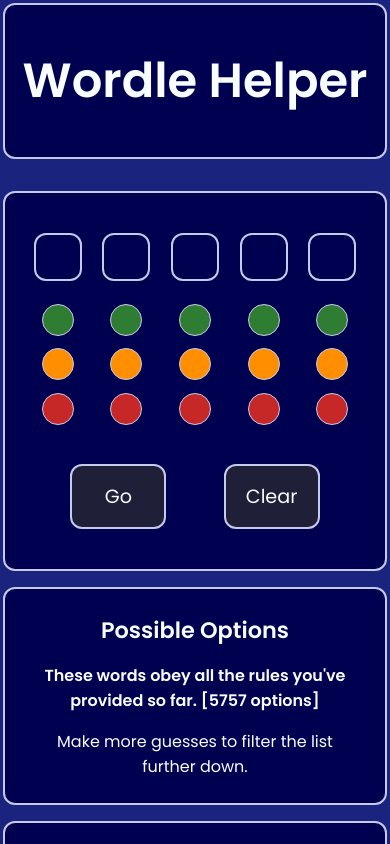
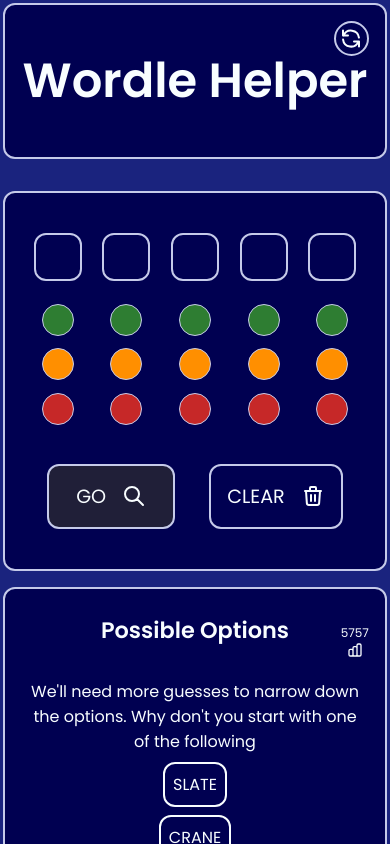
Before and after one commit to liamjamesburks/wordle-helper, a React (Create React App) app: page / in a window 390 px wide. Shown: the top 844 px of the page. Built offline with nearby package versions, Linux system fonts and the light colour scheme.

Commit message:
Added initial options and some UI updates. Added icons.

```diff
--- a/package.json
+++ b/package.json
@@ -3,6 +3,7 @@
   "version": "0.1.0",
   "private": true,
   "dependencies": {
+    "@heroicons/react": "^1.0.6",
     "@reduxjs/toolkit": "^1.8.2",
     "@testing-library/jest-dom": "^5.16.4",
     "@testing-library/react": "^13.3.0",
--- a/src/App.css
+++ b/src/App.css
@@ -95,6 +95,38 @@
     width: 100%;
 
     margin: 0 0 2rem 0;
+
+    position: relative;
+  }
+
+  /*.refresh-button {*/
+  /*  position: absolute;*/
+  /*  top: 2rem;*/
+  /*  right: 2rem;*/
+
+  /*  height: 3.2rem;*/
+  /*  width: 3.2rem;*/
+  /*}*/
+}
+@media only screen and (max-width: 800px) {
+  .refresh-button {
+    position: absolute;
+    top: 1rem;
+    right: 1rem;
+
+    height: 2.2rem;
+    width: 2.2rem;
+  }
+}
+
+@media only screen and (min-width: 800px) {
+  .refresh-button {
+    position: absolute;
+    top: 33%;
+    right: 2rem;
+
+    height: 3.2rem;
+    width: 3.2rem;
   }
 }
 
@@ -139,7 +171,38 @@
     width: 100%;
 
     margin: 0 0 1rem 0;
+
+    position: relative;
   }
+}
+
+.refresh-button {
+  display: flex;
+  justify-content: center;
+  align-items: center;
+
+  cursor: pointer;
+
+  color: var(--foreground);
+  background-color: var(--card-background);
+  border: 2px solid var(--card-border);
+  border-radius: 100%;
+
+  transform: scale(1);
+  transition: 0.1s;
+}
+
+.refresh-button:hover {
+  background-color: var(--card-background-hover);
+
+  transform: scale(1.2);
+  transition: 0.1s;
+}
+
+.refresh-button-icon {
+  height: 100%;
+  width: 1.5rem;
+  max-height: 100%;
 }
 
 .app-title {
@@ -148,7 +211,6 @@
 
   padding: 2rem 0;
   margin: 0;
-  width: 100%;
 
   text-align: center;
   color: var(--foreground);
--- a/src/App.js
+++ b/src/App.js
@@ -10,12 +10,24 @@
 import FilteredWordList from "./components/filtered-word-list-component/filtered-word-list-component";
 import GuessHistory from "./components/guess-history-component/guess-history-component";
 
+import { RefreshIcon } from '@heroicons/react/outline';
+
 import './App.css';
+
+const suggestions = [
+    'SLATE',
+    'CRANE',
+    'DEPOT',
+    'TRIED'
+]
 
 function App() {
     const [ wordList, setWordList ] = useState(wordListJson['words']);
     const [ wordListUnused, setWordListUnused ] = useState(wordListJson['words']);
-    const alphabetState = useSelector(selectAlphabetState).alphabetState;
+
+    const store = useSelector(selectAlphabetState);
+    const alphabetState = store.alphabetState;
+    // const guessHistory = store.history;
 
     const filterWordListUnused = () => {
         let filteredWordListUnused = [];
@@ -83,6 +95,10 @@
         setWordList(filteredWordList);
     }
 
+    const clearState = () => {
+        document.location.reload();
+    };
+
     useEffect(() => {
         filterWordList();
         filterWordListUnused();
@@ -94,6 +110,9 @@
                 <h1 className="app-title">
                     Wordle Helper
                 </h1>
+                <button className="refresh-button" onClick={clearState}>
+                    <RefreshIcon className="refresh-button-icon" />
+                </button>
             </div>
 
             <div className="app-content">
@@ -102,14 +121,23 @@
                         <WordInput />
                     </div>
                     <div className="centred">
-                        <FilteredWordList filteredList={wordList} title="Possible Options" subtitle="These words obey all the rules you've provided so far." instructions="Make more guesses to filter the list further down." wordLimit={200}/>
+                        <FilteredWordList
+                            filteredList={wordList}
+                            title="Possible Options"
+                            suggestions={suggestions}
+                            wordLimit={200}
+                        />
                     </div>
                 </div>
 
                 <div className='app-column'>
                     <GuessHistory/>
                     <div className="centred">
-                        <FilteredWordList filteredList={wordListUnused} title="Information Gain" subtitle="These words don't contain any of the letters you've already used." instructions="These may not be correct, but they will provide more information than re-using letters." wordLimit={500}/>
+                        <FilteredWordList
+                            filteredList={wordListUnused}
+                            title="Information Gain"
+                            wordLimit={500}
+                        />
                     </div>
                     <AlphabetState />
                 </div>
--- a/src/components/filtered-word-list-component/filtered-word-list-component.jsx
+++ b/src/components/filtered-word-list-component/filtered-word-list-component.jsx
@@ -1,15 +1,26 @@
 import './filtered-word-list-styles.css';
+import {useSelector} from "react-redux";
+import {selectAlphabetState} from "../../features/alphabet-state/alphabetStateSlice";
+
+import { ChartBarIcon } from "@heroicons/react/outline";
 
 const FilteredWordList = (props) => {
-    const { filteredList, title, subtitle, instructions, wordLimit} = props;
+    const { filteredList, title, wordLimit, suggestions } = props;
+
+    const store = useSelector(selectAlphabetState);
+    const guessHistory = store.guessHistory.history;
 
     return (
         <div className="generic-container">
+            <div className="total-count-text">
+                <p>{ filteredList.length }</p>
+                <ChartBarIcon className="total-count-icon"/>
+            </div>
             <h2 className="alphabet-group-title">
                 { title }
             </h2>
             <h4 className="subtitle">
-                { subtitle } [{ filteredList.length} options]
+                { !guessHistory ? 'Enter a word to begin filtering the options.' : ''}
             </h4>
             { filteredList.length <= wordLimit ?
                 (
@@ -24,7 +35,29 @@
                     </div>
                 ) :
                 (
-                    <p className='further-instructions'> { instructions } </p>
+                    <div className='further-instructions'>
+                        { suggestions ? (
+                                "We'll need more guesses to narrow down the options. Why don't you start with one of the following"
+                            )
+                        :
+                            (
+                                guessHistory ? "We'll need more guesses to narrow down the options" : ""
+                            )
+                        }
+                        {
+                            suggestions ? (
+                                suggestions.map((suggestion) => {
+                                    return (
+                                        <p key={suggestion} className="word-option">
+                                            {suggestion}
+                                        </p>
+                                    )
+                                })
+                            ) : (
+                                ''
+                            )
+                        }
+                    </div>
                 )
             }
         </div>
--- a/src/components/filtered-word-list-component/filtered-word-list-styles.css
+++ b/src/components/filtered-word-list-component/filtered-word-list-styles.css
@@ -4,6 +4,33 @@
     padding: 1rem;
 }
 
+.total-count-text {
+    display: flex;
+    justify-content: center;
+    align-items: center;
+
+    position: absolute;
+
+    font-family: source-code-pro, Menlo, Monaco, Consolas, 'Courier New',
+    monospace;
+    font-size: 0.75rem;
+    font-stretch: ultra-expanded;
+    font-weight: normal;
+
+    align-self: center;
+    justify-self: center;
+    text-align: center;
+
+    padding: 0;
+    margin: 0;
+}
+
+.total-count-icon {
+    width: 1rem;
+    margin-left: 0.5rem;
+
+    align-self: center;
+}
 
 @media only screen and (min-width: 800px) {
     .word-option {
@@ -29,6 +56,11 @@
         width: 100%;
 
         overflow-y: scroll;
+    }
+
+    .total-count-text {
+        top: 2.6rem;
+        right: 2rem;
     }
 }
 
@@ -59,4 +91,32 @@
 
         margin-top: 1rem;
     }
+
+    .total-count-text {
+        max-width: 4rem;
+    }
 }
+
+@media only screen and (max-width: 400px) {
+    .total-count-text {
+        max-width: 3rem;
+        display: flex;
+        flex-direction: column;
+
+        justify-content: center;
+        align-items: center;
+    }
+
+    .total-count-icon {
+        width: 1rem;
+        margin: 0;
+        align-self: center;
+    }
+}
+
+@media only screen and (max-width:  1480px) {
+    .total-count-text {
+        top: 2.2rem;
+        right: 1rem;
+    }
+}
--- a/src/components/word-input/word-input-component.jsx
+++ b/src/components/word-input/word-input-component.jsx
@@ -9,6 +9,8 @@
 } from "../../features/guess-history/guessHistorySlice";
 
 import LetterInput from "../letter-input/letter-input-component";
+import { SearchIcon, TrashIcon } from '@heroicons/react/outline';
+
 import './word-input-styles.css';
 
 const WordInput = () => {
@@ -97,7 +99,11 @@
         newLetters[event.target.id]['letter'] = event.target.value.toLowerCase();
         setLetters(newLetters);
 
-        if ((event.target.id) !== 4) {
+        if (((event.target.value) === "") && ((event.target.id) !== "0")) {
+            const nextInput = Number(event.target.id)-1;
+            document.getElementById(String(nextInput)).focus();
+        }
+        else if ((event.target.id) !== "4" && ((event.target.value) !== "")) {
             const nextInput = Number(event.target.id)+1;
             document.getElementById(String(nextInput)).focus();
         }
@@ -110,10 +116,10 @@
         newLetters[colourDictionary.position]['colour'] = colourDictionary.colour;
         setLetters(newLetters);
 
-        if ((colourDictionary.position) !== 4) {
-            const nextInput = Number(colourDictionary.position)+1;
-            document.getElementById(String(nextInput)).focus();
-        }
+        // if ((colourDictionary.position) !== 4) {
+        //     const nextInput = Number(colourDictionary.position)+1;
+        //     document.getElementById(String(nextInput)).focus();
+        // }
     }
 
     return (
@@ -126,8 +132,14 @@
                 <LetterInput key={4} position={4} handleLetterChange={handleLetterChange} handleColourChange={handleColourChange} colour={letters['4']['colour']} value={letters['4']['letter']}/>
             </div>
             <div className='btn-container'>
-                <button className="action-button" disabled={!enabled} onClick={handleGoClick}>Go</button>
-                <button className="action-button" disabled={!enabled} onClick={handleClearClick}>Clear</button>
+                <button className="action-button" disabled={!enabled} onClick={handleGoClick}>
+                    Go
+                    <SearchIcon className="button-icon" />
+                </button>
+                <button className="action-button" onClick={handleClearClick}>
+                    Clear
+                    <TrashIcon className="button-icon" />
+                </button>
             </div>
         </div>
     )
--- a/src/components/word-input/word-input-styles.css
+++ b/src/components/word-input/word-input-styles.css
@@ -12,9 +12,14 @@
 }
 
 .action-button {
+    display: flex;
+    justify-content: center;
+    align-items: center;
+
     cursor: pointer;
     font-family: 'Poppins', sans-serif;
     font-size: 1.2rem;
+    text-transform: uppercase;
 
     align-self: center;
     justify-self: center;
@@ -24,7 +29,7 @@
     border: 2px solid var(--card-border);
     border-radius: 12px;
 
-    min-width: 6rem;
+    min-width: 8rem;
 
     padding: 1rem;
 
@@ -43,6 +48,13 @@
     background-color: #201f38;
 }
 
+.button-icon {
+    margin-left: 1rem;
+    height: 100%;
+    width: 1.5rem;
+    max-height: 100%;
+}
+
 .btn-container {
     display: flex;
     justify-content: space-evenly;
```
Also changed, not shown: src/components/letter-input/letter-input-component.jsx (+10 -3 lines), 1 other file (tests, documents, lock files or other folders).
